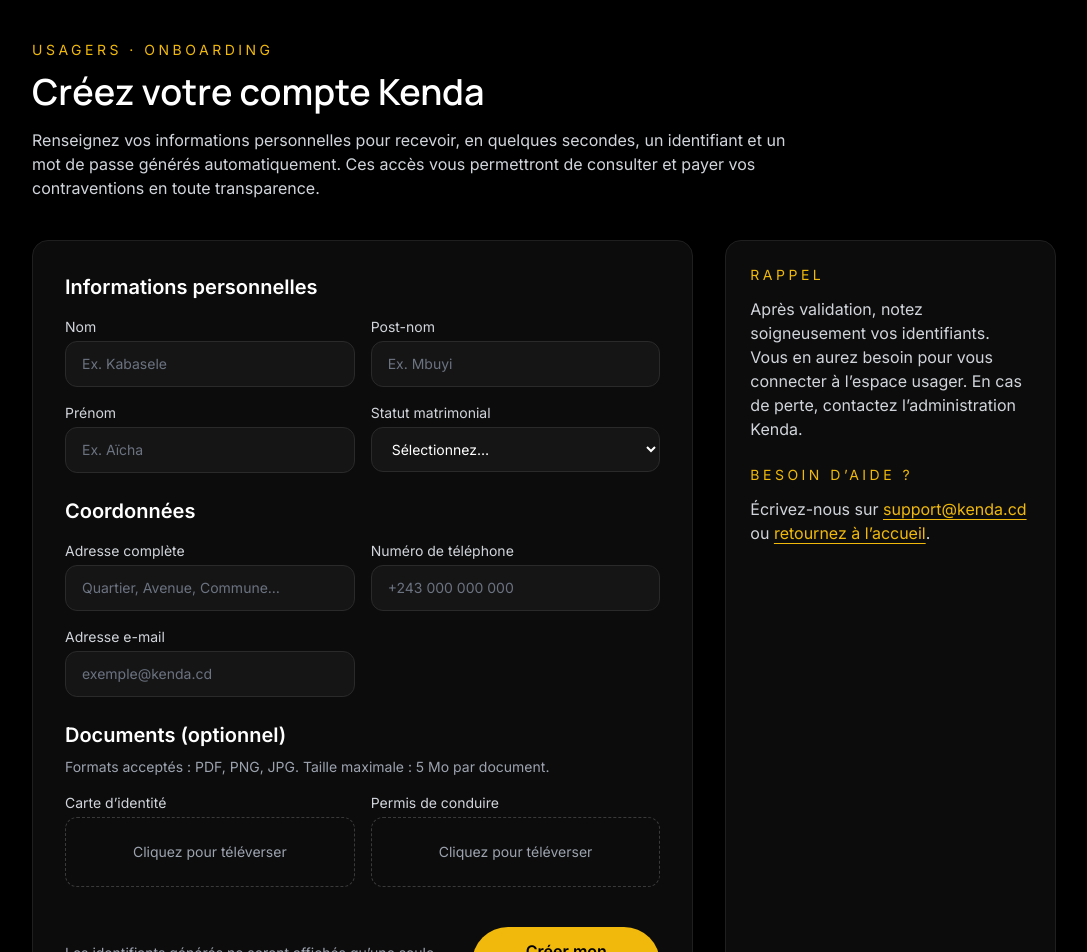
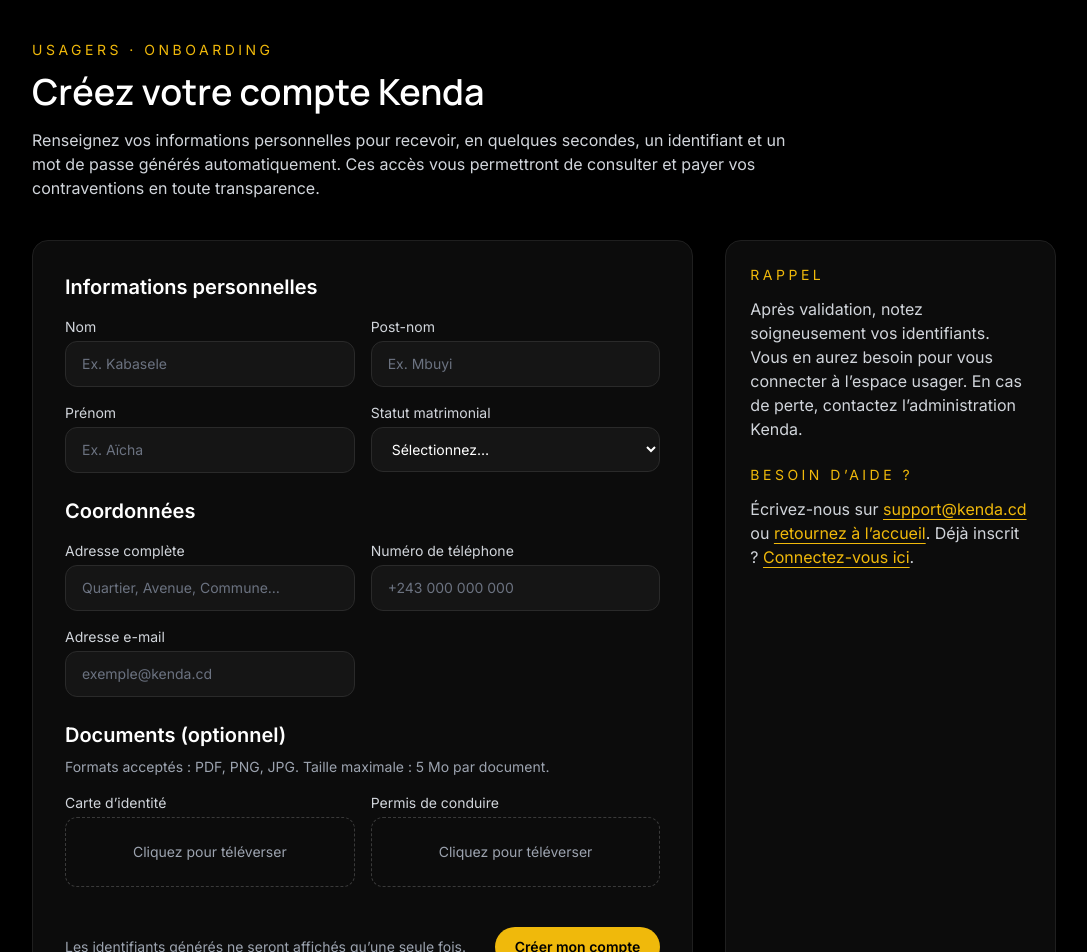
Before and after one commit to Peter23xp/kenda-1, a Next.js app: page /usagers/creation in a window 1280 px wide. Shown: the top 952 px of the page, without its empty margins (96-1183 px from the left). Built offline with nearby package versions, Linux system fonts and the light colour scheme.

Commit message:
update route usagers/creation: design and login login links

```diff
--- a/app/page.tsx
+++ b/app/page.tsx
@@ -1,11 +1,10 @@
 "use client";
 
+import Link from "next/link";
 import { BackgroundCells } from "@/components/ui/background-ripple-effect";
 import { CheckCircle } from "lucide-react";
-import { useRouter } from "next/navigation";
 
 export default function Home() {
-  const router = useRouter();
   const features = [
     "Gestion numérique et sécurisée des contraventions routières",
     "Émission de contraventions sous forme de NFTs immuables",
@@ -39,12 +38,12 @@
 
         <div className="w-full px-4 sm:px-0">
           <div className="flex flex-col sm:flex-row gap-3 justify-center mt-10 sm:mt-12 max-w-md mx-auto">
-            <button
-              className="bg-[#F0B90B] hover:bg-[#e0b010] text-black font-medium py-3 px-6 text-base sm:text-sm rounded-full transition-all duration-200 transform hover:scale-[1.03] shadow-sm hover:shadow-[0_4px_12px_rgba(240,185,11,0.3)] w-full sm:w-auto"
-              onClick={() => router.push("/usagers/creation")}
+            <Link
+              href="/usagers/creation"
+              className="bg-[#F0B90B] hover:bg-[#e0b010] text-black font-medium py-3 px-6 text-base sm:text-sm rounded-full transition-all duration-200 transform hover:scale-[1.03] shadow-sm hover:shadow-[0_4px_12px_rgba(240,185,11,0.3)] w-full sm:w-auto text-center"
             >
               Get Started
-            </button>
+            </Link>
             <button
               className="bg-transparent border-2 border-[#F0B90B] text-[#F0B90B] hover:bg-[#F0B90B]/15 font-medium py-3 px-6 text-base sm:text-sm rounded-full transition-all duration-200 transform hover:scale-[1.03] hover:shadow-[0_4px_12px_rgba(240,185,11,0.15)] w-full sm:w-auto"
               onClick={() => {}}
--- a/app/usagers/creation/page.tsx
+++ b/app/usagers/creation/page.tsx
@@ -252,7 +252,7 @@
                 <button
                   type="submit"
                   disabled={isSubmitting}
-                  className="bg-[#F0B90B] text-black font-semibold px-6 py-3 rounded-full transition hover:bg-[#e0b010] disabled:opacity-60"
+                  className="bg-[#F0B90B] text-black font-semibold px-5 py-2.5 text-sm rounded-full transition hover:bg-[#e0b010] disabled:opacity-60"
                 >
                   {isSubmitting ? "Création en cours..." : "Créer mon compte"}
                 </button>
@@ -289,6 +289,13 @@
                   className="text-[#F0B90B] underline underline-offset-4"
                 >
                   retournez à l’accueil
+                </Link>
+                . Déjà inscrit ?{" "}
+                <Link
+                  href="/connexion"
+                  className="text-[#F0B90B] underline underline-offset-4"
+                >
+                  Connectez-vous ici
                 </Link>
                 .
               </p>
```
